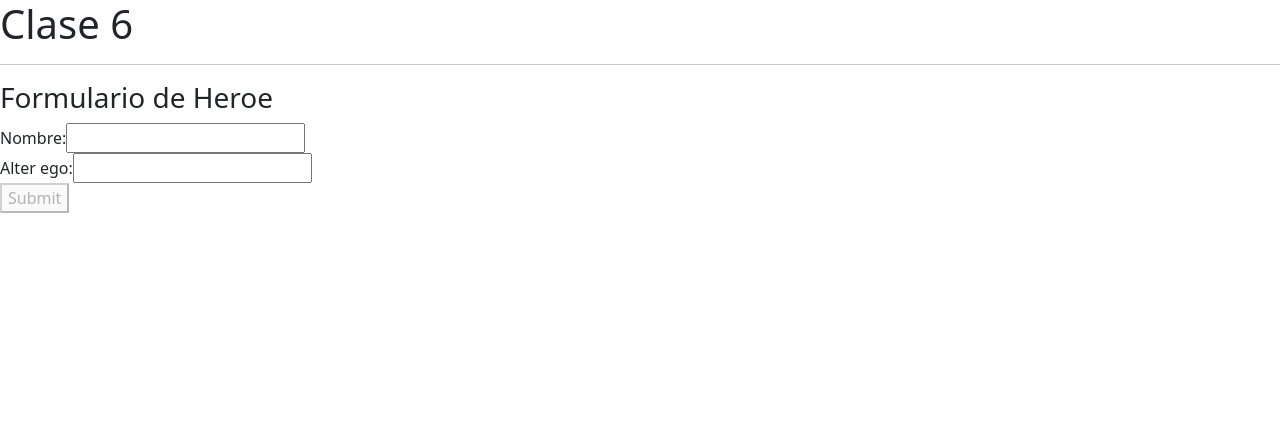
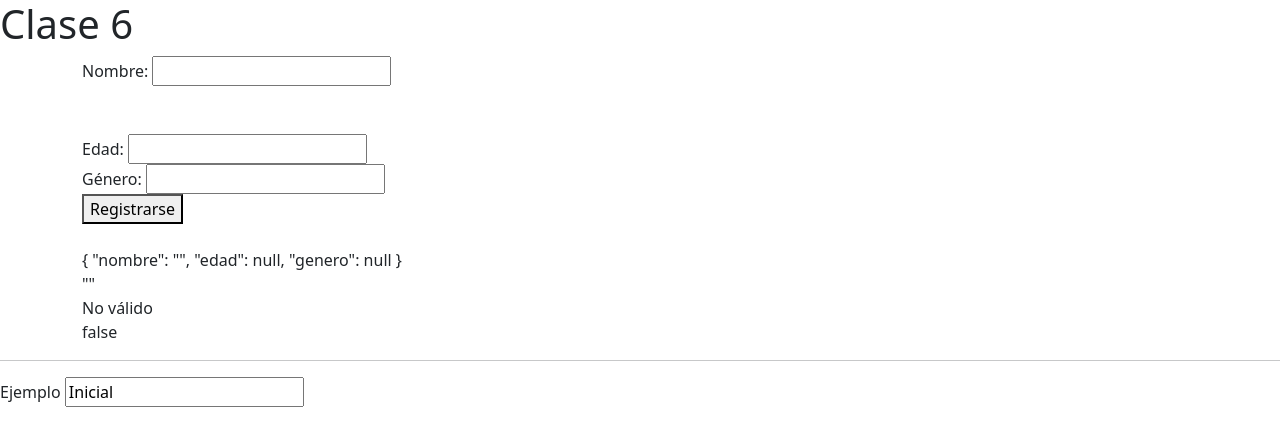
Before and after one commit to alexmarinmendez/40755-clases-angular, an Angular app: page / in a window 1280 px wide. Shown: the top 446 px of the page. Built offline with nearby package versions, Linux system fonts and the light colour scheme.

Commit message:
feat: clase 6 - ReactiveForms observables

```diff
--- a/src/app/clase06/formularios/formularios.component.html
+++ b/src/app/clase06/formularios/formularios.component.html
@@ -1,4 +1,4 @@
-<!-- <div class="container">
+<div class="container">
   <form [formGroup]="formularioPrincipal" (submit)="submit()">
     Nombre:
     <input
@@ -32,8 +32,8 @@
   {{ formularioPrincipal.valid ? "Válido" : "No válido" }}
   <br />
   {{ formularioPrincipal.get("nombre")?.valid | json }}
-</div> -->
-<hr />
+</div>
+<!-- <hr />
 <h3>Formulario de Heroe</h3>
 <form #heroForm="ngForm" (submit)="submit2()">
   <div>
@@ -56,4 +56,6 @@
     />
   </div>
   <button type="submit" [disabled]="!heroForm.form.valid">Submit</button>
-</form>
+</form> -->
+<hr />
+Ejemplo <input type="text" [formControl]="campoEjemplo" />
--- a/src/app/clase06/formularios/formularios.component.ts
+++ b/src/app/clase06/formularios/formularios.component.ts
@@ -26,6 +26,8 @@ export class FormulariosComponent implements OnInit {
 
   public heroe = new Hero('', '');
 
+  public campoEjemplo: FormControl;
+
   constructor(private fb: FormBuilder) {}
 
   ngOnInit(): void {
@@ -39,6 +41,12 @@ export class FormulariosComponent implements OnInit {
       edad: new FormControl(),
       genero: new FormControl(),
     });
+    this.campoEjemplo = new FormControl(['Inicial']);
+
+    this.campoEjemplo.valueChanges.subscribe((value) => {
+      // console.log(value);
+      this.formularioPrincipal.get('nombre')?.setValue(value);
+    });
   }
 
   submit(): void {
```
